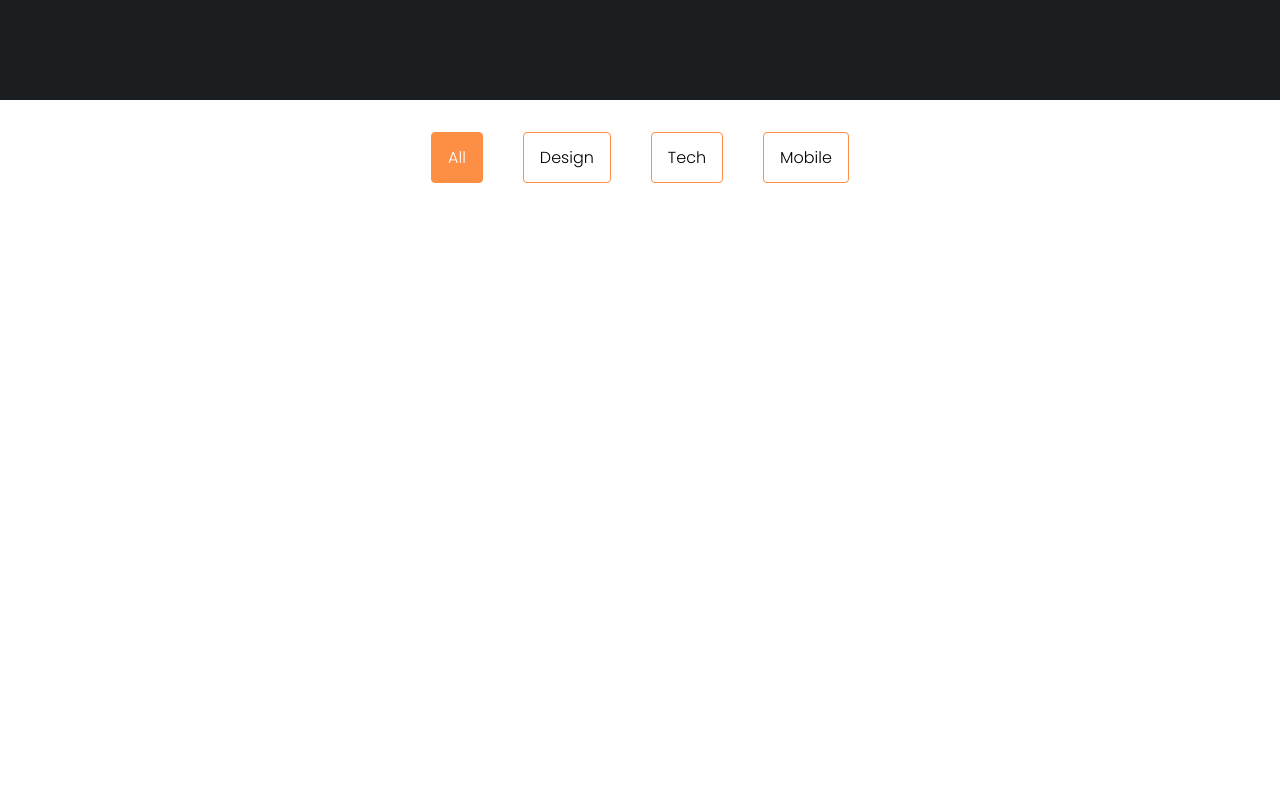
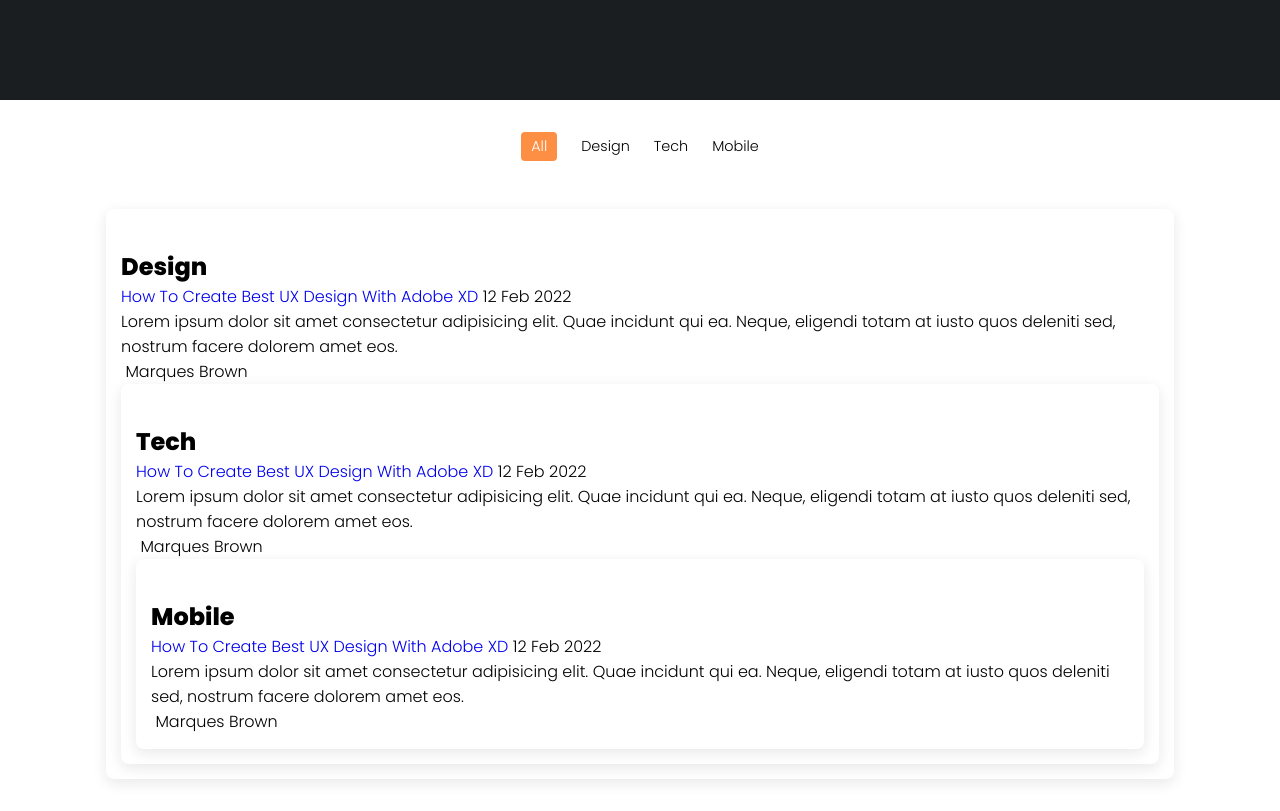
Before and after one commit to Yacho-glitch/Blog-Website, a plain HTML site: page index.html in a window 1280 px wide. Shown: the part 340-1151 px from the top of the page. Before the commit the page ends 800 px from the top, so only its background shows below. Drawn offline with nearby package versions, Linux system fonts and the light colour scheme.

Commit message:
Update another version

```diff
--- a/index.html
+++ b/index.html
@@ -39,7 +39,48 @@
         <span class="filter-item" data-filter="mobile">Mobile</span>
 
     </div>
+    <!-- Posts -->
+     <section class="post container">
+        <!-- Post Box 1 -->
+         <div class="post-box">
+            <img src="" alt="" class="post-img">
+            <h2 class="category">Design</h2>
+            <a href="post-page.html" class="post-title">How To Create Best UX Design With Adobe XD</a>
+            <span class="post-date">12 Feb 2022</span>
+            <p class="post-description">Lorem ipsum dolor sit amet consectetur adipisicing elit. Quae incidunt qui ea. Neque, eligendi totam at iusto quos deleniti sed, nostrum facere dolorem amet eos.</p>
+            <!-- Profile -->
+             <div class="profile">
+                <img src="" alt="" class="profile-img">
+                <span class="profile-name">Marques Brown</span>
+            </div>
+             <!-- Post Box 2 -->
+         <div class="post-box">
+            <img src="" alt="" class="post-img">
+            <h2 class="category">Tech</h2>
+            <a href="post-page.html" class="post-title">How To Create Best UX Design With Adobe XD</a>
+            <span class="post-date">12 Feb 2022</span>
+            <p class="post-description">Lorem ipsum dolor sit amet consectetur adipisicing elit. Quae incidunt qui ea. Neque, eligendi totam at iusto quos deleniti sed, nostrum facere dolorem amet eos.</p>
+            <!-- Profile -->
+             <div class="profile">
+                <img src="" alt="" class="profile-img">
+                <span class="profile-name">Marques Brown</span>
+            </div>
+             <!-- Post Box 3 -->
+         <div class="post-box">
+            <img src="" alt="" class="post-img">
+            <h2 class="category">Mobile</h2>
+            <a href="post-page.html" class="post-title">How To Create Best UX Design With Adobe XD</a>
+            <span class="post-date">12 Feb 2022</span>
+            <p class="post-description">Lorem ipsum dolor sit amet consectetur adipisicing elit. Quae incidunt qui ea. Neque, eligendi totam at iusto quos deleniti sed, nostrum facere dolorem amet eos.</p>
+            <!-- Profile -->
+             <div class="profile">
+                <img src="" alt="" class="profile-img">
+                <span class="profile-name">Marques Brown</span>
+            </div>
 
+
+         </div>
+     </section>
     <!-- Link To JS -->
 </body>
 </html>
--- a/style.css
+++ b/style.css
@@ -111,12 +111,15 @@ header {
     margin-top: 2rem !important;
 }
 .filter-item {
-    padding: 12px 16px;
+    /* padding: 12px 16px;
     border: 1px solid var(--second-color);
     border-radius: 4px;
     margin: 0 8px;
     cursor: pointer;
-    transition: background 0.3s;
+    transition: background 0.3s; */
+    font-size: 0.9rem;
+    font-weight: 500;
+    cursor: pointer;
 }
 .filter-item:hover {
     background: var(--second-color);
@@ -125,4 +128,19 @@ header {
 .active-filter {
     background: var(--second-color);
     color: var(--bg-color);
+    padding: 4px 10px;
+    border-radius: 4px;
 }
+/* Posts */
+.post {
+    display: grid;
+    grid-template-columns: repeat(auto-fit, minmax(280px, auto));
+    gap: 1.5rem;
+    justify-content: center;
+}
+.post-box {
+    background: var(--bg-color);
+    box-shadow: 0 4px 14px hsl(355deg 25% 15% / 10%);
+    padding: 15px;
+    border-radius: 0.5rem;
+}
```
